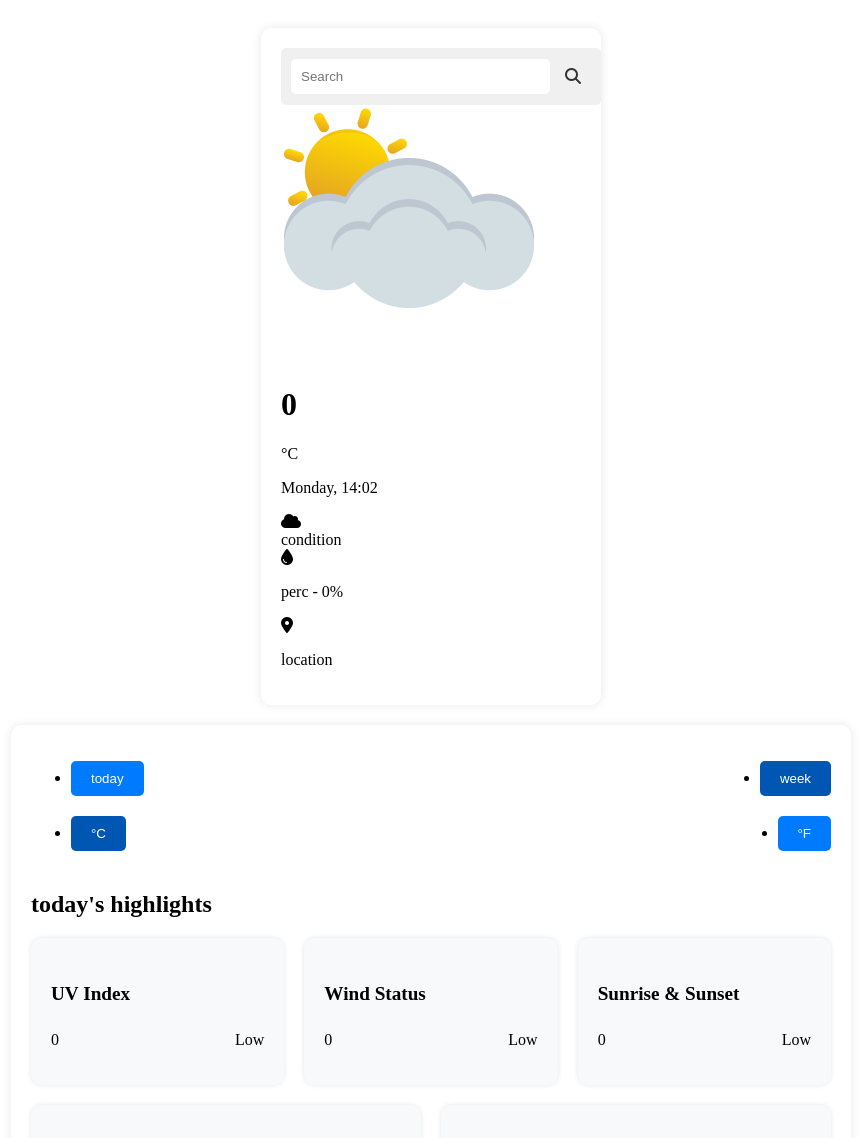
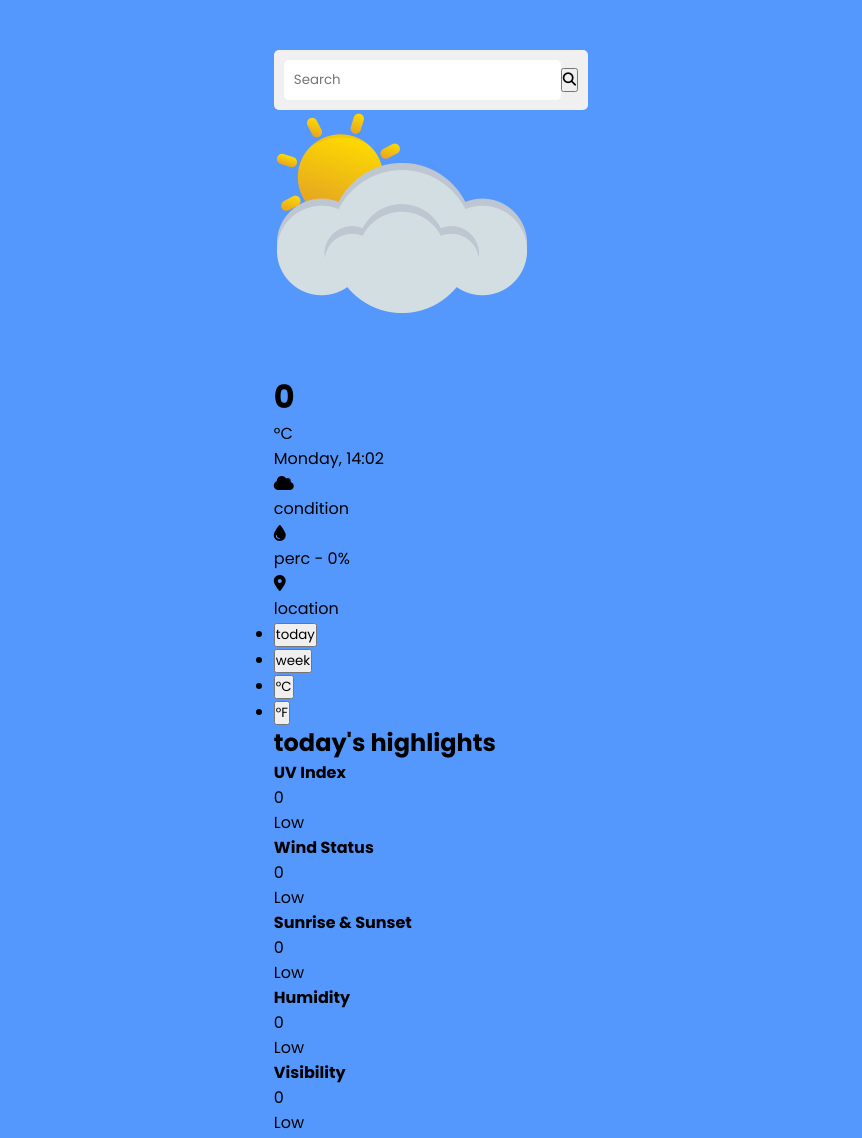
Before and after one commit to Kamvacodes2/WeatherForecast, a plain HTML site: page index.html in a window 1280 px wide. Shown: the top 1138 px of the page, without its empty margins (209-1071 px from the left). Drawn offline with Linux system fonts and the light colour scheme; no server answers; files whose address does not match are found by name.

Commit message:
Update style.css

```diff
--- a/style.css
+++ b/style.css
@@ -19,112 +19,6 @@
     border-radius: 5px;
     outline: none;
 }
-
-.search button {
-    background-color: transparent;
-    border: none;
-    cursor: pointer;
-    padding: 10px;
-    margin-left: 5px;
-}
-
-.search i {
-    font-size: 1.2em;
-    color: #333;
-}
-
-/* Responsive styles for mobile devices */
-@media (max-width: 768px) {
-    .search {
-        width: 90%;
-        margin: 0 auto;
-    }
-
-    .search input {
-        margin-right: 10px;
-    }
-
-    .search button {
-        flex: 0;
-    }
-}
-
-/* Additional styles for the rest of the page */
-.wrapper {
-    display: flex;
-    flex-direction: column;
-    align-items: center;
-    padding: 20px;
-}
-
-.sidebar {
-    width: 100%;
-    max-width: 300px;
-    background-color: #fff;
-    padding: 20px;
-    border-radius: 10px;
-    box-shadow: 0 0 10px rgba(0, 0, 0, 0.1);
-    margin-bottom: 20px;
-}
-
-.main {
-    width: 100%;
-    max-width: 800px;
-    background-color: #fff;
-    padding: 20px;
-    border-radius: 10px;
-    box-shadow: 0 0 10px rgba(0, 0, 0, 0.1);
-}
-
-.options {
-    display: flex;
-    justify-content: space-between;
-    margin-bottom: 20px;
-}
-
-.options button {
-    background-color: #007bff;
-    color: #fff;
-    border: none;
-    padding: 10px 20px;
-    border-radius: 5px;
-    cursor: pointer;
-}
-
-.options button.active {
-    background-color: #0056b3;
-}
-
-.cards {
-    display: flex;
-    flex-wrap: wrap;
-    gap: 20px;
-}
-
-.card2 {
-    flex: 1;
-    min-width: 150px;
-    background-color: #f8f9fa;
-    padding: 20px;
-    border-radius: 10px;
-    box-shadow: 0 0 5px rgba(0, 0, 0, 0.1);
-}
-
-.card-heading {
-    font-size: 1.2em;
-    margin-bottom: 10px;
-}
-
-.content {
-    display: flex;
-    justify-content: space-between;
-    align-items: center;
-}
-
-
-
-/* @import url('https://fonts.googleapis.com/css2?family=Poppins:ital,wght@0,100;0,200;0,300;0,400;0,500;0,600;0,700;0,800;0,900;1,100;1,200;1,300;1,400;1,500;1,600;1,700;1,800;1,900&family=Quicksand:wght@300..700&display=swap');
-
 :root {
     --primary-clr: #5598fd;
 }
@@ -424,4 +318,4 @@ nav .units button {
     font-size: 12px;
     margin-top: 20px;
     text-align: left;
-} */
+}
```
